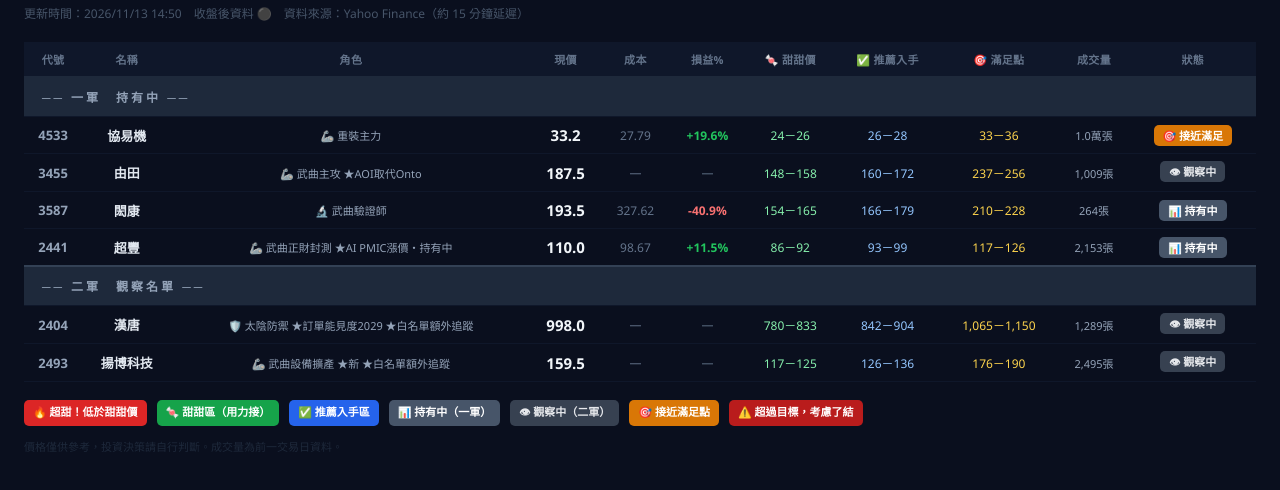
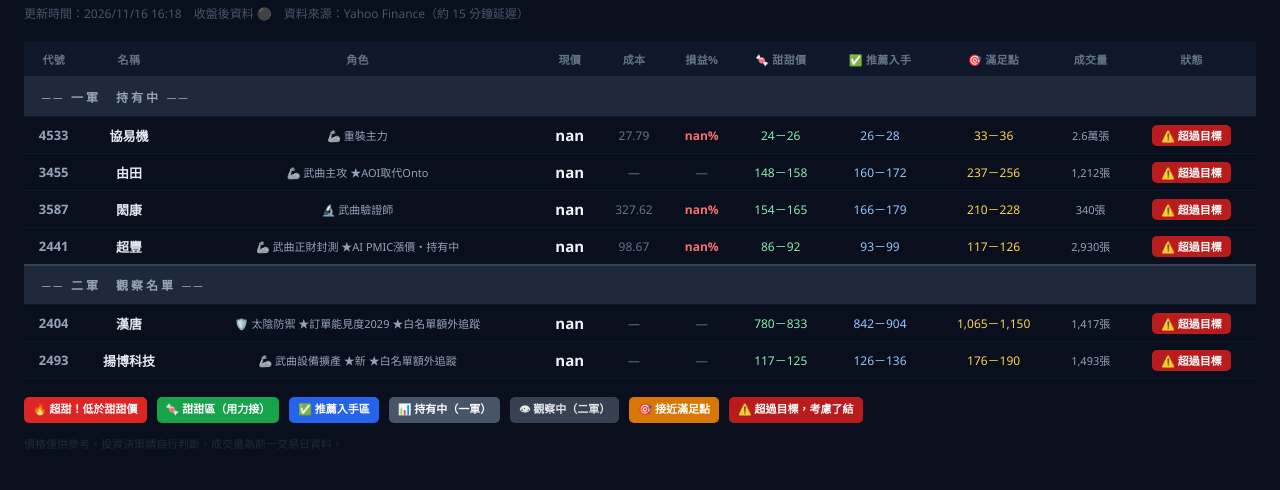
Before and after one commit to sugimotofang-spec/taiwan-stocks, a plain HTML site: page index.html in a window 1280 px wide. Shown: the part 58-548 px from the top of the page. Drawn offline with Linux system fonts and the light colour scheme.

Commit message:
自動更新：43905935305 台灣時間收盤後 dd4c46ad9c25e1ab15f8820149437a9d6d943a9d

```diff
--- a/index.html
+++ b/index.html
@@ -32,7 +32,7 @@
   <span class="badge">一軍 3 檔持有</span>
   <span class="badge">二軍 3 檔觀察</span>
 </div>
-<div class="subtitle">更新時間：2026/11/13 14:50　收盤後資料 ⚫　資料來源：Yahoo Finance（約 15 分鐘延遲）</div>
+<div class="subtitle">更新時間：2026/11/16 16:18　收盤後資料 ⚫　資料來源：Yahoo Finance（約 15 分鐘延遲）</div>
 
 <table>
   <thead>
@@ -56,17 +56,17 @@
           <td style="font-weight:600;color:#94a3b8;">4533</td>
           <td style="font-weight:700;white-space:nowrap;">協易機</td>
           <td style="font-size:11px;color:#94a3b8;white-space:nowrap;">🦾 重裝主力</td>
-          <td style="font-weight:800;font-size:15px;color:#f1f5f9;">33.2</td>
+          <td style="font-weight:800;font-size:15px;color:#f1f5f9;">nan</td>
           <td style="color:#64748b;font-size:12px;">27.79</td>
-          <td style="font-weight:700;color:#22c55e;font-size:12px;">+19.6%</td>
+          <td style="font-weight:700;color:#f87171;font-size:12px;">nan%</td>
           <td style="color:#86efac;font-size:12px;">24－26</td>
           <td style="color:#93c5fd;font-size:12px;">26－28</td>
           <td style="color:#fcd34d;font-size:12px;">33－36</td>
-          <td style="color:#94a3b8;font-size:11px;">1.0萬張</td>
+          <td style="color:#94a3b8;font-size:11px;">2.6萬張</td>
           <td>
-            <span style="background:#d97706;color:#fff;border-radius:5px;
+            <span style="background:#b91c1c;color:#fff;border-radius:5px;
                 padding:3px 9px;font-size:11px;font-weight:700;white-space:nowrap;">
-              🎯 接近滿足
+              ⚠️ 超過目標
             </span>
           </td>
         </tr>
@@ -74,17 +74,17 @@
           <td style="font-weight:600;color:#94a3b8;">3455</td>
           <td style="font-weight:700;white-space:nowrap;">由田</td>
           <td style="font-size:11px;color:#94a3b8;white-space:nowrap;">🦾 武曲主攻 ★AOI取代Onto</td>
-          <td style="font-weight:800;font-size:15px;color:#f1f5f9;">187.5</td>
+          <td style="font-weight:800;font-size:15px;color:#f1f5f9;">nan</td>
           <td style="color:#64748b;font-size:12px;">—</td>
           <td style="font-weight:700;color:#475569;font-size:12px;">—</td>
           <td style="color:#86efac;font-size:12px;">148－158</td>
           <td style="color:#93c5fd;font-size:12px;">160－172</td>
           <td style="color:#fcd34d;font-size:12px;">237－256</td>
-          <td style="color:#94a3b8;font-size:11px;">1,009張</td>
+          <td style="color:#94a3b8;font-size:11px;">1,212張</td>
           <td>
-            <span style="background:#374151;color:#e5e7eb;border-radius:5px;
+            <span style="background:#b91c1c;color:#fff;border-radius:5px;
                 padding:3px 9px;font-size:11px;font-weight:700;white-space:nowrap;">
-              👁 觀察中
+              ⚠️ 超過目標
             </span>
           </td>
         </tr>
@@ -92,17 +92,17 @@
           <td style="font-weight:600;color:#94a3b8;">3587</td>
           <td style="font-weight:700;white-space:nowrap;">閎康</td>
           <td style="font-size:11px;color:#94a3b8;white-space:nowrap;">🔬 武曲驗證師</td>
-          <td style="font-weight:800;font-size:15px;color:#f1f5f9;">193.5</td>
+          <td style="font-weight:800;font-size:15px;color:#f1f5f9;">nan</td>
           <td style="color:#64748b;font-size:12px;">327.62</td>
-          <td style="font-weight:700;color:#f87171;font-size:12px;">-40.9%</td>
+          <td style="font-weight:700;color:#f87171;font-size:12px;">nan%</td>
           <td style="color:#86efac;font-size:12px;">154－165</td>
           <td style="color:#93c5fd;font-size:12px;">166－179</td>
           <td style="color:#fcd34d;font-size:12px;">210－228</td>
-          <td style="color:#94a3b8;font-size:11px;">264張</td>
+          <td style="color:#94a3b8;font-size:11px;">340張</td>
           <td>
-            <span style="background:#475569;color:#fff;border-radius:5px;
+            <span style="background:#b91c1c;color:#fff;border-radius:5px;
                 padding:3px 9px;font-size:11px;font-weight:700;white-space:nowrap;">
-              📊 持有中
+              ⚠️ 超過目標
             </span>
           </td>
         </tr>
@@ -110,17 +110,17 @@
           <td style="font-weight:600;color:#94a3b8;">2441</td>
           <td style="font-weight:700;white-space:nowrap;">超豐</td>
           <td style="font-size:11px;color:#94a3b8;white-space:nowrap;">🦾 武曲正財封測 ★AI PMIC漲價・持有中</td>
-          <td style="font-weight:800;font-size:15px;color:#f1f5f9;">110.0</td>
+          <td style="font-weight:800;font-size:15px;color:#f1f5f9;">nan</td>
           <td style="color:#64748b;font-size:12px;">98.67</td>
-          <td style="font-weight:700;color:#22c55e;font-size:12px;">+11.5%</td>
+          <td style="font-weight:700;color:#f87171;font-size:12px;">nan%</td>
           <td style="color:#86efac;font-size:12px;">86－92</td>
           <td style="color:#93c5fd;font-size:12px;">93－99</td>
           <td style="color:#fcd34d;font-size:12px;">117－126</td>
-          <td style="color:#94a3b8;font-size:11px;">2,153張</td>
+          <td style="color:#94a3b8;font-size:11px;">2,930張</td>
           <td>
-            <span style="background:#475569;color:#fff;border-radius:5px;
+            <span style="background:#b91c1c;color:#fff;border-radius:5px;
                 padding:3px 9px;font-size:11px;font-weight:700;white-space:nowrap;">
-              📊 持有中
+              ⚠️ 超過目標
             </span>
           </td>
         </tr>
@@ -135,17 +135,17 @@
           <td style="font-weight:600;color:#94a3b8;">2404</td>
           <td style="font-weight:700;white-space:nowrap;">漢唐</td>
           <td style="font-size:11px;color:#94a3b8;white-space:nowrap;">🛡️ 太陰防禦 ★訂單能見度2029 ★白名單額外追蹤</td>
-          <td style="font-weight:800;font-size:15px;color:#f1f5f9;">998.0</td>
+          <td style="font-weight:800;font-size:15px;color:#f1f5f9;">nan</td>
           <td style="color:#64748b;font-size:12px;">—</td>
           <td style="font-weight:700;color:#475569;font-size:12px;">—</td>
           <td style="color:#86efac;font-size:12px;">780－833</td>
           <td style="color:#93c5fd;font-size:12px;">842－904</td>
           <td style="color:#fcd34d;font-size:12px;">1,065－1,150</td>
-          <td style="color:#94a3b8;font-size:11px;">1,289張</td>
+          <td style="color:#94a3b8;font-size:11px;">1,417張</td>
           <td>
-            <span style="background:#374151;color:#e5e7eb;border-radius:5px;
+            <span style="background:#b91c1c;color:#fff;border-radius:5px;
                 padding:3px 9px;font-size:11px;font-weight:700;white-space:nowrap;">
-              👁 觀察中
+              ⚠️ 超過目標
             </span>
           </td>
         </tr>
@@ -153,17 +153,17 @@
           <td style="font-weight:600;color:#94a3b8;">2493</td>
           <td style="font-weight:700;white-space:nowrap;">揚博科技</td>
           <td style="font-size:11px;color:#94a3b8;white-space:nowrap;">🦾 武曲設備擴產 ★新 ★白名單額外追蹤</td>
-          <td style="font-weight:800;font-size:15px;color:#f1f5f9;">159.5</td>
+          <td style="font-weight:800;font-size:15px;color:#f1f5f9;">nan</td>
           <td style="color:#64748b;font-size:12px;">—</td>
           <td style="font-weight:700;color:#475569;font-size:12px;">—</td>
           <td style="color:#86efac;font-size:12px;">117－125</td>
           <td style="color:#93c5fd;font-size:12px;">126－136</td>
           <td style="color:#fcd34d;font-size:12px;">176－190</td>
-          <td style="color:#94a3b8;font-size:11px;">2,495張</td>
+          <td style="color:#94a3b8;font-size:11px;">1,493張</td>
           <td>
-            <span style="background:#374151;color:#e5e7eb;border-radius:5px;
+            <span style="background:#b91c1c;color:#fff;border-radius:5px;
                 padding:3px 9px;font-size:11px;font-weight:700;white-space:nowrap;">
-              👁 觀察中
+              ⚠️ 超過目標
             </span>
           </td>
         </tr>
```
